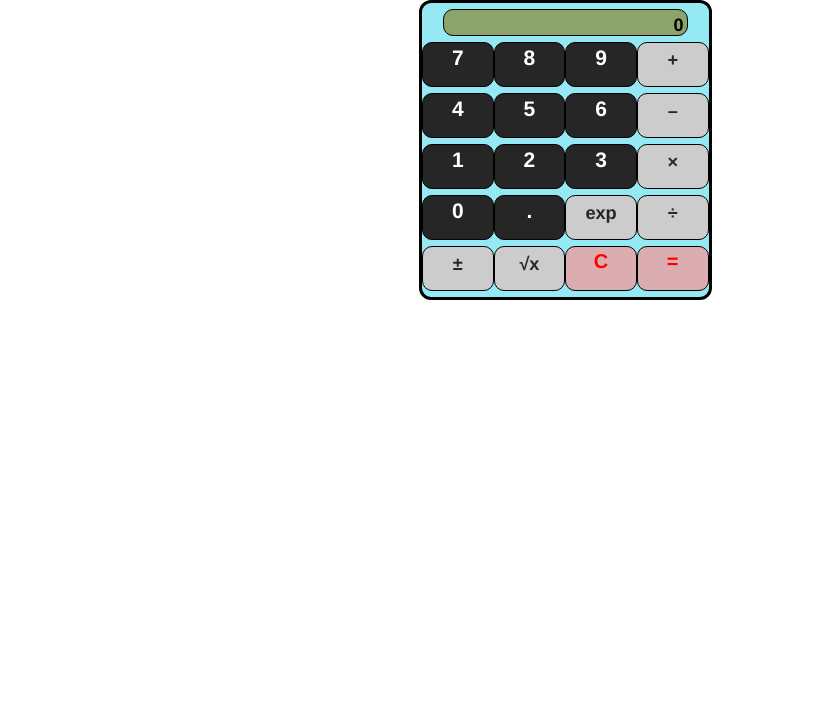
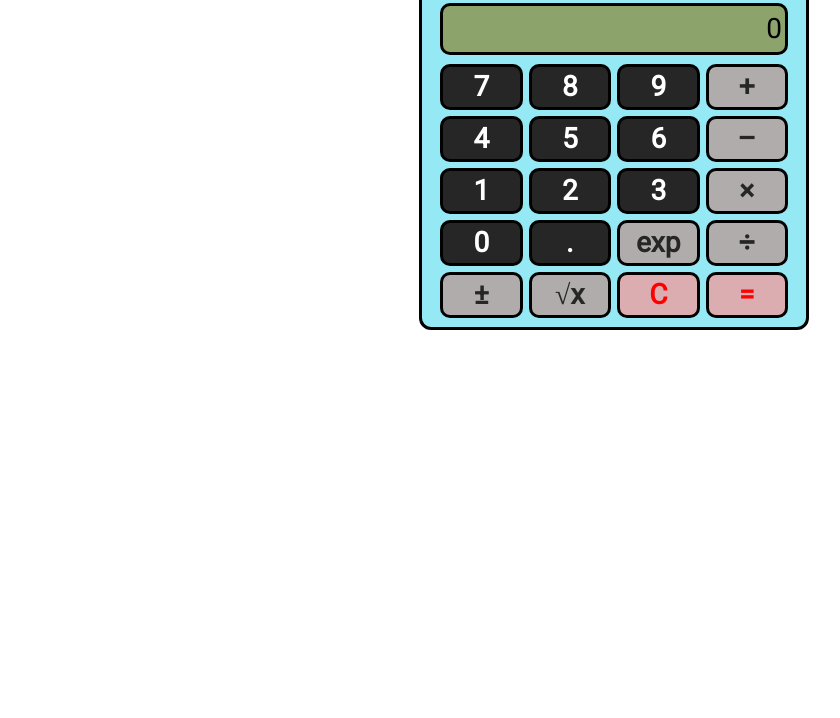
Before and after one commit to JakeIwen/weekend3-calculator, a website: page public/views/index.html in a window 1280 px wide. Shown: the part 82-800 px from the top of the page, without its empty margins (26-866 px from the left). Drawn offline with nearby package versions, Linux system fonts and the light colour scheme; files that its build step writes are made by us from their sources; files whose address does not match are found by name.

Commit message:
clean up CSS, refactor HTML

```diff
--- a/public/scripts/style.css
+++ b/public/scripts/style.css
@@ -1,24 +1,24 @@
 
-body{
+html body{
 	font-family: Roboto;
 }
-.row{
-	margin:6px;
+body .calcRow{
+	padding:3px;
+	font-weight: bold;
 }
-.col-sm-3{
-	border:6px;
-}
-#sciout{
-	background: #eeeeee;
+.calcBody div div{
+	text-align:center;
+	border: 3px solid black;
+	border-radius: 10px;
+	font-size:2em;
+	margin: 6px 0px;
 }
 #outPut{
-	font-size:18px;
-	font-weight:bold;
+	font-size:2em;
 	padding: 3px;
-  height: 1.5em;
-	margin: 6px;
+	margin: 12px 3px 0 3px;
 	cursor:text;
-	border: 1px solid black;
+	border: 3px solid black;
 	text-align:right;
 	background-color:#8da36c;
 	border-radius: 10px;
@@ -30,48 +30,26 @@ body{
 	background-color: rgba(38, 210, 233, 0.49);
 }
 .numIn{
-	text-align:center;
-	vertical-align: middle;
-	height:45px;
-	border: 1px solid black;
-	border-radius: 10px;
-	font-size:1.5em;
-	font-weight:bold;
 	color:#FFF;
 	background-color:#262626;
+}
+.mathOp{
+	color:#262626;
+	background-color:#b1acac;
+}
+.resolve{
+	color:#F00;
+	background-color:#DCADB0;
 }
 .numIn:active {
 	background-color:#aaaaaa;
 	color:#000000;
 }
-.mathOp{
-	text-align:center;
-	vertical-align: middle;
-	padding: 4px;
-	height:45px;
-	border: 1px solid black;
-	border-radius: 10px;
-	font-size:1.3em;
-	font-weight:bold;
-	color:#262626;
-	background-color:#ccc;
+.resolve:active {
+	background-color:#ff0000;
+	color:#ffffff;
 }
 .mathOp:active {
 	background-color:#000000;
 	color:#ffffff;
 }
-.resolve{
-	text-align:center;
-	vertical-align: middle;
-	height:45px;
-	border: 1px solid black;
-	border-radius: 10px;
-	font-size:20px;
-	font-weight:bold;
-	color:#F00;
-	background-color:#DCADB0;
-}
-.resolve:active {
-	background-color:#ff0000;
-	color:#ffffff;
-}
--- a/public/views/index.html
+++ b/public/views/index.html
@@ -19,37 +19,35 @@
     <h1>Backend Calculator</h1>
   </div>
   <div class="row">
-    <div class="col-sm-3 col-sm-offset-4 calcBody">
+    <div class="col-sm-4 col-sm-offset-4 calcBody">
       <div class="row" id="outPut"></div>
-			<div class="row">
-        <div class="col-sm-3 numIn">7</div>
-        <div class="col-sm-3 numIn">8</div>
-        <div class="col-sm-3 numIn">9</div>
-        <div id="addi" class="col-sm-3 mathOp">+</div>
+      <div class="col-sm-3 calcRow">
+        <div class="numIn">7</div>
+        <div class="numIn">4</div>
+        <div class="numIn">1</div>
+        <div class="numIn">0</div>
+        <div id="flip" class="mathOp">±</div>
       </div>
-			<div class="row">
-        <div class="col-sm-3 numIn">4</div>
-        <div class="col-sm-3 numIn">5</div>
-        <div class="col-sm-3 numIn">6</div>
-        <div id="subtr" class="col-sm-3 mathOp">–</div>
+      <div class="col-sm-3 calcRow">
+        <div class="numIn">8</div>
+        <div class="numIn">5</div>
+        <div class="numIn">2</div>
+        <div class="numIn">.</div>
+        <div id="sqrt" class="mathOp">√x</div>
       </div>
-			<div class="row">
-        <div class="col-sm-3 numIn">1</div>
-        <div class="col-sm-3 numIn">2</div>
-        <div class="col-sm-3 numIn">3</div>
-        <div id="multi" class="col-sm-3 mathOp">×</div>
+      <div class="col-sm-3 calcRow">
+        <div class="numIn">9</div>
+        <div class="numIn">6</div>
+        <div class="numIn">3</div>
+        <div id="exp" class="mathOp">exp</div>
+        <div id="clr" class="resolve">C</div>
       </div>
-			<div class="row">
-        <div class="col-sm-3 numIn">0</div>
-        <div class="col-sm-3 numIn">.</div>
-        <div id="exp" class="col-sm-3 mathOp">exp</div>
-        <div id="divi" class="col-sm-3 mathOp">÷</div>
-      </div>
-			<div class="row">
-        <div id="flip" class="col-sm-3 mathOp">±</div>
-        <div id="sqrt" class="col-sm-3 mathOp">√x</div>
-        <div id="clr" class="col-sm-3 resolve">C</div>
-        <div id="solve" class="col-sm-3 resolve">=</div>
+      <div class="col-sm-3 calcRow">
+        <div id="addi" class="mathOp">+</div>
+        <div id="subtr" class="mathOp">–</div>
+        <div id="multi" class="mathOp">×</div>
+        <div id="divi" class="mathOp">÷</div>
+        <div id="solve" class="resolve">=</div>
       </div>
     </div>
   </div>
```
